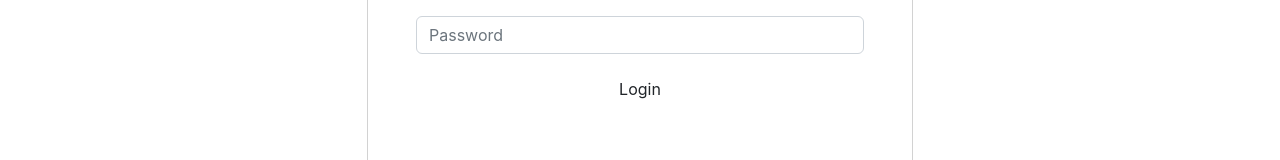
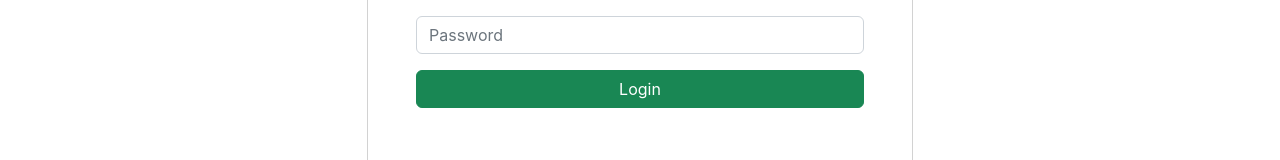
Before and after one commit to Kamindu99/product-management-system, a React (Create React App) app: page /user-management/login in a window 1280 px wide. Shown: the part 488-648 px from the top of the page. Built offline with nearby package versions, Linux system fonts and the light colour scheme.

Commit message:
feat: screen desc:: logout frontend

```diff
--- a/src/pages/UserManagement/UserLogin.js
+++ b/src/pages/UserManagement/UserLogin.js
@@ -51,7 +51,7 @@ function UserLogin() {
                                 <div class="mb-3">
                                     <input type="password" class="form-control" id="password" placeholder="Password" onChange={handleChange} />
                                 </div>
-                                <div class="text-center"><button type="submit" class="btn btn-color px-5 mb-5 w-100">Login</button></div>
+                                <div class="text-center"><button type="submit" class="btn btn-success px-5 mb-5 w-100">Login</button></div>
                                 <div id="emailHelp" class="form-text text-center mb-5 text-dark">
                                     Not Registered?
                                     <a href="/user-management/register" class="text-dark fw-bold"> Create an Account</a>
```
